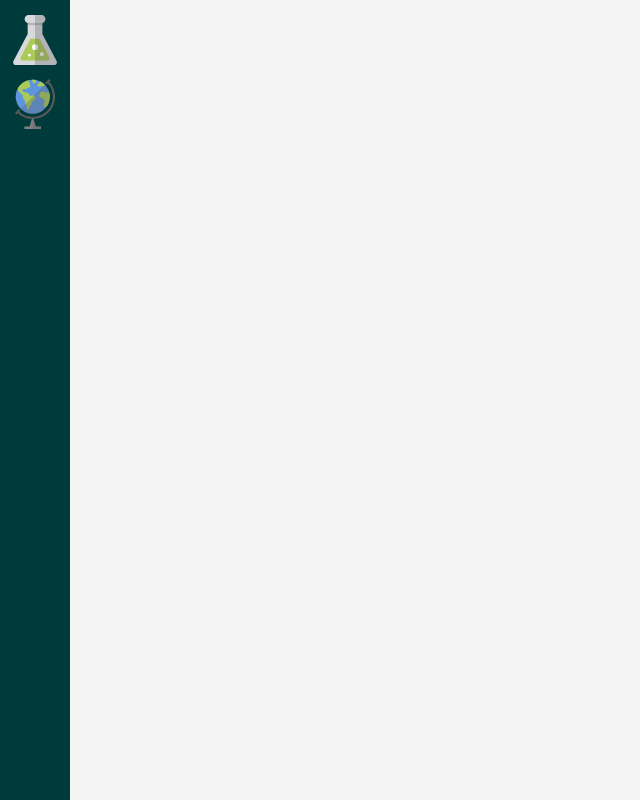
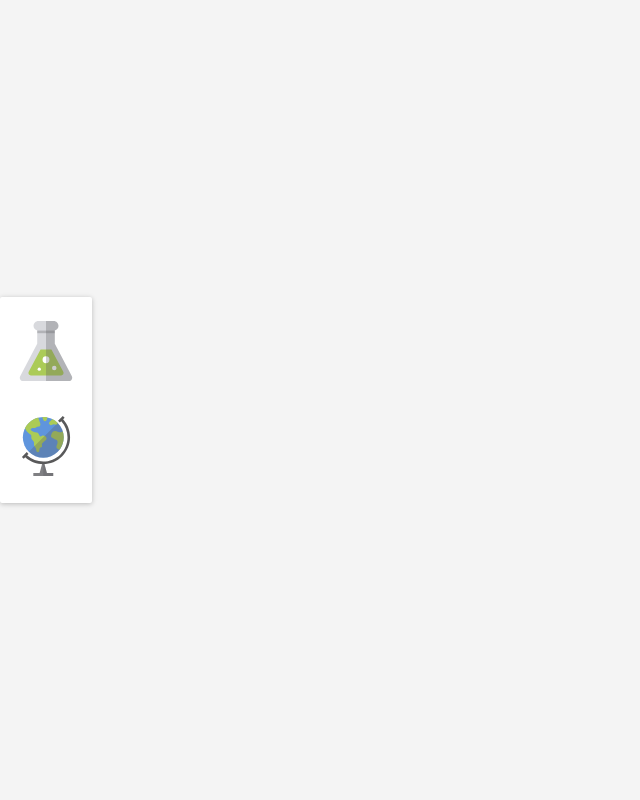
Before and after one commit to tomas-cani/synapse, a React (Create React App) app: page / in a window 1280 px wide. Shown: the whole page, without its empty margins (0-640 px from the left). Built offline with nearby package versions, Linux system fonts and the light colour scheme.

Commit message:
Change sidebar

```diff
--- a/src/sidebar/Icon.css
+++ b/src/sidebar/Icon.css
@@ -1,7 +1,3 @@
-.Icon {
-  margin: 5px 0;
+.Icon img {
+  height: 60px;
 }
-
-.Icon img {
-  height: 50px;
-}
--- a/src/sidebar/Icon.jsx
+++ b/src/sidebar/Icon.jsx
@@ -1,5 +1,6 @@
 import React from 'react';
 import PropTypes from 'prop-types';
+import { ListItem } from 'material-ui/List';
 
 import { Link } from 'react-router-dom';
 
@@ -7,7 +8,9 @@ import './Icon.css';
 
 const Icon = props => (
   <Link className="Icon" to={props.url}>
-    <img src={props.src} alt={props.name} />
+    <ListItem>
+      <img src={props.src} alt={props.name} />
+    </ListItem>
   </Link>
 );
 
--- a/src/sidebar/Sidebar.css
+++ /dev/null
@@ -1,7 +0,0 @@
-.Sidebar {
-  height: 100%;
-  padding: 10px;
-  flex-direction: column;
-  justify-content: flex-start;
-  background-color: #003b3b;
-}
--- a/src/sidebar/Sidebar.jsx
+++ b/src/sidebar/Sidebar.jsx
@@ -1,8 +1,10 @@
 import React from 'react';
+import { List } from 'material-ui/List';
+import Paper from 'material-ui/Paper';
+
 import chemistry from './icons/chemistry.svg';
 import geography from './icons/earth-globe.svg';
 import Icon from './Icon';
-import './Sidebar.css';
 
 const iconsData = [
   { url: '/chemistry', src: chemistry, name: 'Chemistry' },
@@ -10,12 +12,20 @@ const iconsData = [
 ];
 
 const Sidebar = () => {
-  const icons = iconsData.map(iconData =>
-    <Icon key={iconData.name} url={iconData.url} src={iconData.src} name={iconData.name} />);
+  const icons = iconsData.map(iconData => (
+    <Icon
+      key={iconData.name}
+      url={iconData.url}
+      src={iconData.src}
+      name={iconData.name}
+    />
+  ));
   return (
-    <header className="Sidebar">
-      {icons}
-    </header>
+    <Paper>
+      <List>
+        { icons }
+      </List>
+    </Paper>
   );
 };
 
```
